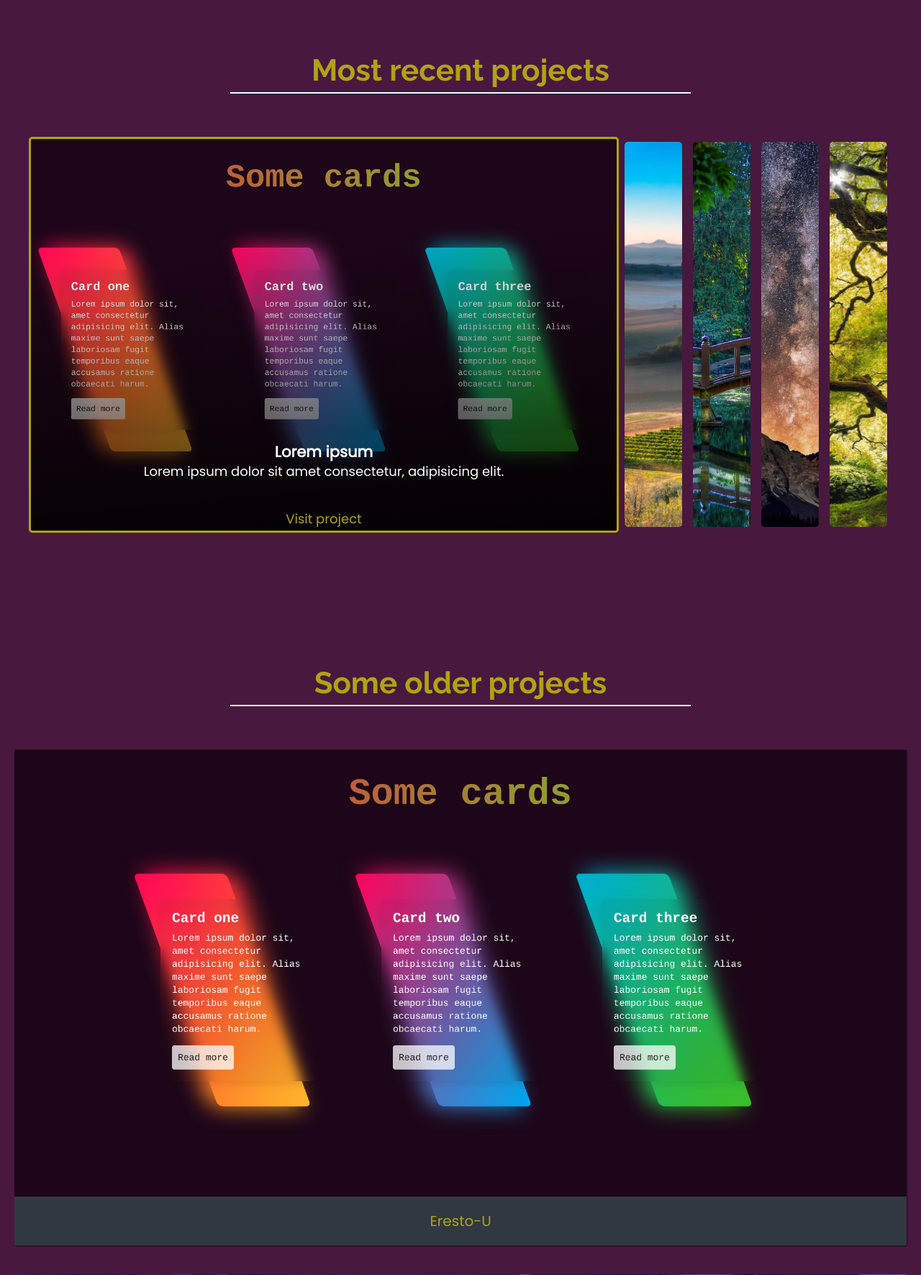
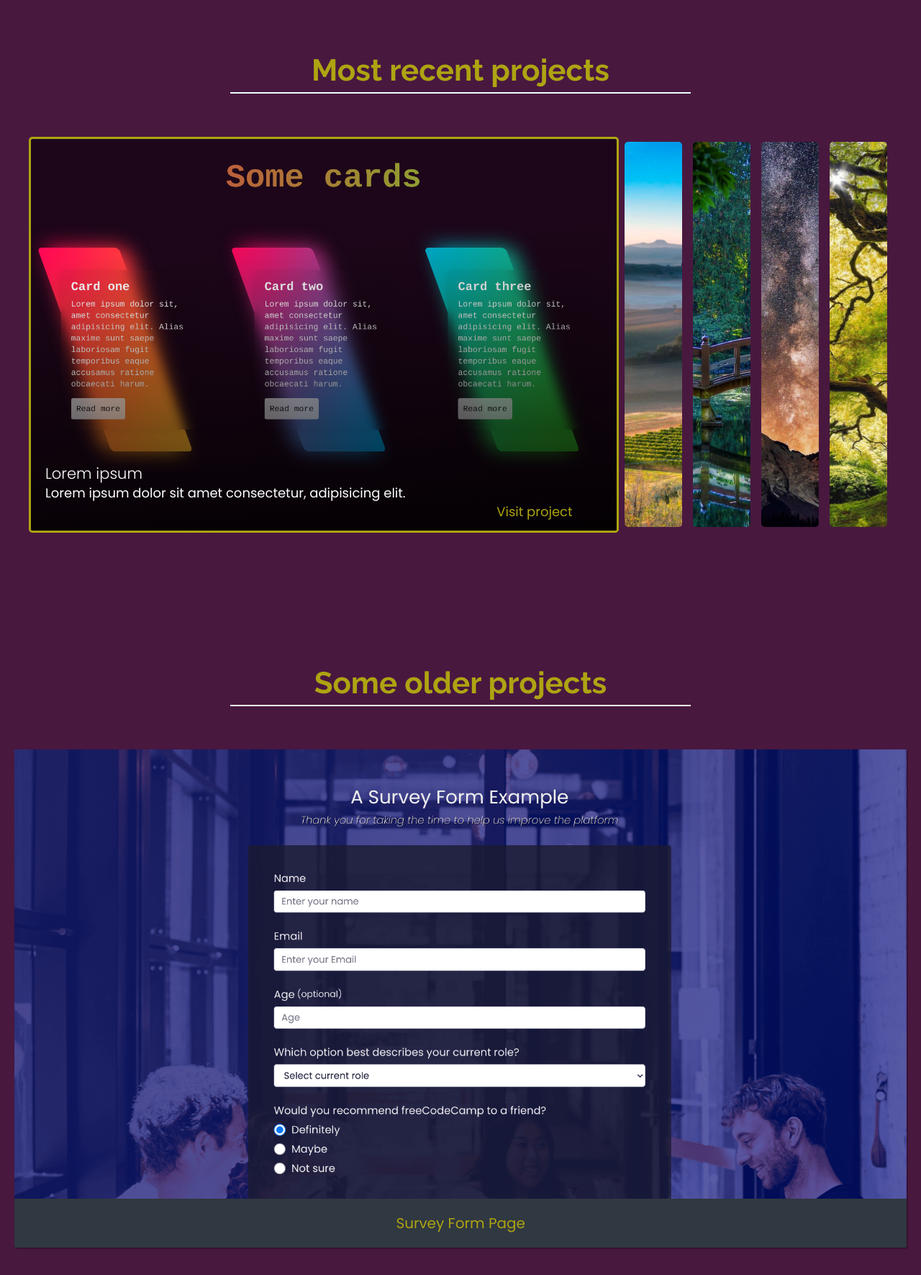
Before and after one commit to sahvanart/css-work, a PHP site: page / in a window 1280 px wide. Shown: the part 801-2572 px from the top of the page at 72% size. Run offline with PHP 8.4, Linux system fonts and the light colour scheme; some libraries are stand-ins or nearby versions; some web fonts are replaced.

Commit message:
fix: text positioning recent work (+ scrollbar and photo eresto-u)

```diff
--- a/css/style.css
+++ b/css/style.css
@@ -114,6 +114,10 @@ h2 {
   font-size: 4.2rem;
 }
 
+h3 {
+  font-weight: 300;
+}
+
 ul {
   list-style: none;
 }
@@ -151,8 +155,8 @@ img {
 .nav-logo {
   display: flex;
   padding-left: 3rem;
-  font-size:  4rem;
-  font-family: 'Fuggles', cursive;
+  font-size: 4rem;
+  font-family: "Fuggles", cursive;
   align-items: center;
 }
 
@@ -260,14 +264,13 @@ img {
 
 .text {
   position: absolute;
-  left: 50%;
-  transform: translate(-50%, 0);
-  bottom: 6rem;
-  width: 80%;
+  bottom: 7rem;
+  width: 90%;
+  text-align: left;
 }
 
 .text a > p {
-  padding-top: 4rem;
+  text-align: right;
 }
 
 .active .text-container {
--- a/index.html
+++ b/index.html
@@ -58,7 +58,9 @@
           <div class="text">
             <h3>Lorem ipsum</h3>
             <p>Lorem ipsum dolor sit amet consectetur, adipisicing elit.</p>
-            <a href="#"><p>Visit project<p></a>
+            <a href="#">
+              <p>Visit project<p>
+            </a>
           </div>
         </div>
       </div>
@@ -68,7 +70,9 @@
           <div class="text">
             <h3>Lorem ipsum</h3>
             <p>Lorem ipsum dolor sit amet consectetur, adipisicing elit.</p>
-            <a href="#"><p>Visit project<p></a>
+            <a href="#">
+              <p>Visit project<p>
+            </a>
           </div>
         </div>
       </div>
@@ -78,7 +82,9 @@
           <div class="text">
             <h3>Lorem ipsum</h3>
             <p>Lorem ipsum dolor sit amet consectetur, adipisicing elit.</p>
-            <a href="#"><p>Visit project<p></a>
+            <a href="#">
+              <p>Visit project<p>
+            </a>
           </div>
         </div>
       </div>
@@ -88,7 +94,9 @@
           <div class="text">
             <h3>Lorem ipsum</h3>
             <p>Lorem ipsum dolor sit amet consectetur, adipisicing elit.</p>
-            <a href="#"><p>Visit project<p></a>
+            <a href="#">
+              <p>Visit project<p>
+            </a>
           </div>
         </div>
       </div>
@@ -98,7 +106,9 @@
           <div class="text">
             <h3>Lorem ipsum</h3>
             <p>Lorem ipsum dolor sit amet consectetur, adipisicing elit.</p>
-            <a href="#"><p>Visit project<p></a>
+            <a href="#">
+              <p>Visit project<p>
+            </a>
           </div>
         </div>
       </div>
@@ -110,18 +120,8 @@
     <h2 class="projects-section-header">Some older projects</h2>
 
     <div class="projects-grid">
-      <a href="http://localhost/e-resto-u/" target="_blank" class="project project-tile">
-        <img class="project-image" src="img/cards.png"
-          alt="project" />
-        <p class="project-title">
-          <span class="code">&lt;</span>
-          Eresto-U
-          <span class="code">&gt;</span>
-        </p>
-      </a>
       <a href="projects/old/survey/index.html" target="_blank" class="project project-tile">
-        <img class="project-image" src="img/survey.png"
-          alt="survey project" />
+        <img class="project-image" src="img/survey.png" alt="survey project" />
         <p class="project-title">
           <span class="code">&lt;</span>
           Survey Form Page
@@ -129,8 +129,7 @@
         </p>
       </a>
       <a href="http://www.canyoning-bourbon.re/new/" target="_blank" class="project project-tile">
-        <img class="project-image" src="img/vwr.png"
-          alt="project" />
+        <img class="project-image" src="img/vwr.png" alt="project" />
         <p class="project-title">
           <span class="code">&lt;</span>
           VWR enterprise website
@@ -138,8 +137,7 @@
         </p>
       </a>
       <a href="http://mapdisto.free.fr/mapdisto2/" target="_blank" class="project project-tile">
-        <img class="project-image" src="img/mapdisto.png"
-          alt="project" />
+        <img class="project-image" src="img/mapdisto.png" alt="project" />
         <p class="project-title">
           <span class="code">&lt;</span>
           Mapdisto software website
@@ -147,17 +145,23 @@
         </p>
       </a>
       <a href="http://psygrenoblesud.free.fr/" target="_blank" class="project project-tile">
-        <img class="project-image" src="img/psygrenoblesud.png"
-          alt="project" />
+        <img class="project-image" src="img/psygrenoblesud.png" alt="project" />
         <p class="project-title">
           <span class="code">&lt;</span>
           A psychologist's website
           <span class="code">&gt;</span>
         </p>
       </a>
+      <a href="http://localhost/e-resto-u/" target="_blank" class="project project-tile">
+        <img class="project-image" src="img/erestou.png" alt="project" />
+        <p class="project-title">
+          <span class="code">&lt;</span>
+          Eresto-U
+          <span class="code">&gt;</span>
+        </p>
+      </a>
       <a href="projects/old/first-css-cv/index.html" target="_blank" class="project project-tile">
-        <img class="project-image"
-          src="img/first-css-cv.png" alt="first project ever" />
+        <img class="project-image" src="img/first-css-cv.png" alt="first project ever" />
         <p class="project-title">
           <span class="code">&lt;</span>
           My first website (CV)
```
Also changed, not shown: projects/old/eresto-u/styles/eResto.css (+16 -0 lines), img/erestou.png (added).
